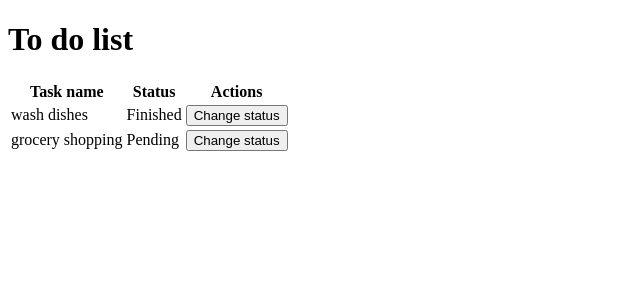
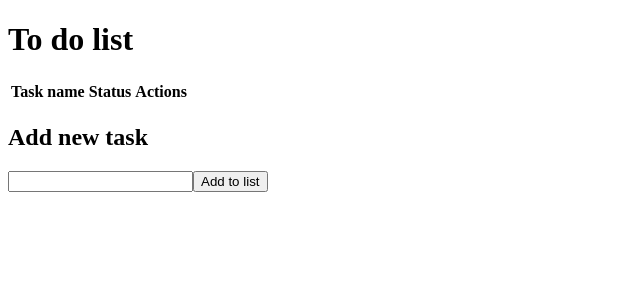
Before and after one commit to avalen28/todo-list-angular, an Angular app: page / in a window 1280 px wide. Shown: the top 300 px of the page, without its empty margins (0-640 px from the left). Built offline with nearby package versions, Linux system fonts and the light colour scheme.

Commit message:
Adds logic to push new tasks to the todo list

```diff
--- a/src/app/app.module.ts
+++ b/src/app/app.module.ts
@@ -1,6 +1,6 @@
 import { NgModule } from '@angular/core';
 import { BrowserModule } from '@angular/platform-browser';
-
+import { FormsModule } from '@angular/forms';
 import { AppRoutingModule } from './app-routing.module';
 import { AppComponent } from './app.component';
 import { TodolistComponent } from './components/todolist/todolist.component';
@@ -12,7 +12,8 @@ import { TodolistComponent } from './components/todolist/todolist.component';
   ],
   imports: [
     BrowserModule,
-    AppRoutingModule
+    AppRoutingModule,
+    FormsModule
   ],
   providers: [],
   bootstrap: [AppComponent]
--- a/src/app/components/todolist/todolist.component.html
+++ b/src/app/components/todolist/todolist.component.html
@@ -17,3 +17,6 @@
 
 
 <!-- form to add new task -->
+<h2>Add new task</h2>
+<input type="text" [(ngModel)]="newTask" >
+<button (click)="addToList()">Add to list</button>
--- a/src/app/components/todolist/todolist.component.ts
+++ b/src/app/components/todolist/todolist.component.ts
@@ -13,16 +13,18 @@ isFinished: boolean;
 
 export class TodolistComponent {
   taskList: Task[];
+  newTask: string;
 
   constructor() {
-    this.taskList = [
-      {
-        name: 'wash dishes',
-        isFinished: true
-      },
-      {
-        name: 'grocery shopping',
-        isFinished: false
-      }]
+    this.taskList = [];
+    this.newTask = "";
+  }
+
+  addToList(): void{
+    this.taskList.push({
+      name: this.newTask,
+      isFinished: false
+    });
+    this.newTask = "";
   }
 }
```
